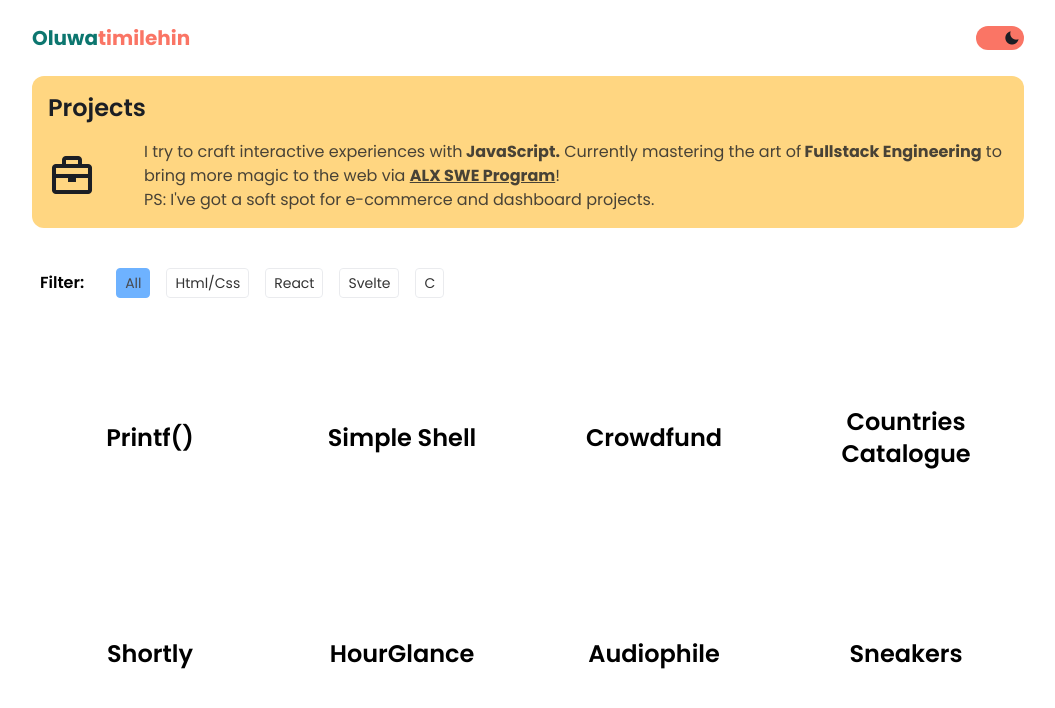
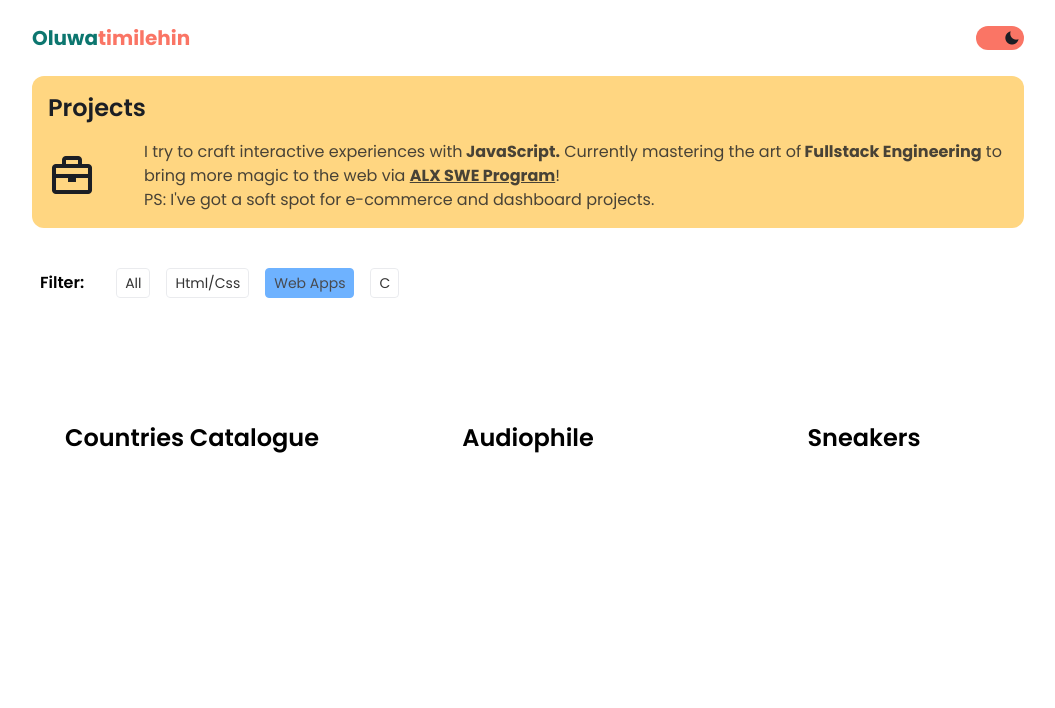
Before and after one commit to Jon-tim/v1, a React (Vite) app: page /works in a window 1280 px wide. Shown: the top 708 px of the page, without its empty margins (112-1167 px from the left). Built offline with nearby package versions, Linux system fonts and the light colour scheme.

Commit message:
update works

```diff
--- a/src/components/home/Hero.tsx
+++ b/src/components/home/Hero.tsx
@@ -69,8 +69,8 @@ export default function Hero() {
 							Your browser does not support the audio element.
 						</audio>
 						<span className="opacity-80">
-							a Frontend Developer proficient in JavaScript (React
-							and Svelte). I specialize in creating responsive UI
+							a Software Developer proficient in JavaScript
+							. I specialize in creating responsive UI
 							components and using code to connect people and
 							technology. I apply logical thinking, algorithms,
 							and creativity to problem-solving.
--- a/src/data/data.json
+++ b/src/data/data.json
@@ -24,7 +24,7 @@
 		"id": 4,
 		"src": "https://countries-catalogue.vercel.app/",
 		"name": "Countries Catalogue",
-		"category": "svelte",
+		"category": "web apps",
 		"details": "Countries' Catalogue is a comprehensive platform that offers up-to-date information about every country across the globe.<br /><br />This user-friendly platform serves as a hub for accessing a wealth of data related to different countries, providing users with valuable insights at their fingertips."
 	},
 	{
@@ -39,20 +39,20 @@
 		"src": "https://jon-tim.github.io/HourGlance/",
 		"name": "hourGlance",
 		"category": "html/css",
-		"details": "This was my very first attempt at a dashboard using HTML/CSS/JS.<br /><br />Note, it is not responsive as I got only the desktop size and I was only excited about stringing complex things on dashboard together.<br /><br />For me, dashboards went on to become some of the fascinating projects to do."
+		"details": "This was my very first attempt at a dashboard using HTML/CSS/JS.<br /><br />NOTE: it is not responsive as I got only the desktop size and I was only excited about stringing complex things on dashboard together.<br /><br />For me, dashboards went on to become some of the fascinating projects to do."
 	},
 	{
 		"id": 7,
 		"src": "https://audiophile-82q6ru5ws-jon-tim.vercel.app/",
 		"name": "Audiophile",
-		"category": "svelte",
+		"category": "web apps",
 		"details": "Audiophile is the premier store for high end headphones, earphones, speakers, and audio accessories.<br /><br />We have a large showroom and luxury demonstration rooms available for you to browse and experience a wide range of our products."
 	},
 	{
 		"id": 8,
 		"src": "http://sneakers-fawn.vercel.app/",
 		"name": "Sneakers",
-		"category": "react",
+		"category": "web apps",
 		"details": "The project is centered on building out an e-commerce product page and get it looking as close to the design as possible."
 	}
 ]
--- a/src/pages/Work.tsx
+++ b/src/pages/Work.tsx
@@ -12,7 +12,7 @@ type dataType = {
 	category: string;
 };
 export default function Work() {
-	const [activeCategory, setActiveCategory] = useState("all");
+	const [activeCategory, setActiveCategory] = useState("web apps");
 	const [links, setlinks] = useState<dataType[]>([]);
 	useEffect(() => {
 		setlinks(data);
@@ -22,8 +22,7 @@ export default function Work() {
 	const categories: string[] = [
 		"all",
 		"html/css",
-		"react",
-		"svelte",
+		"web apps",
 		"c",
 		// "python",
 	];
```
